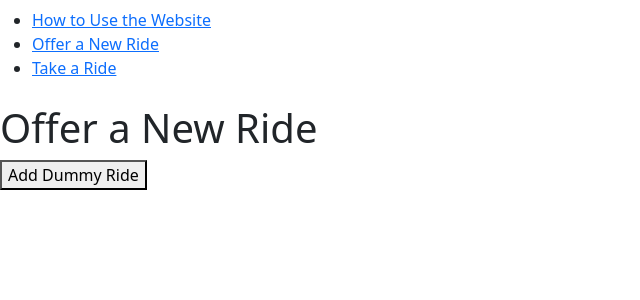
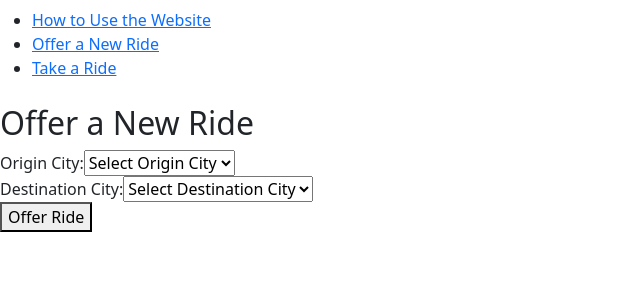
Before and after one commit to nadavpeled1/hitchhiking-react-app, a React (Vite) app: page /offer-ride in a window 1280 px wide. Shown: the top 300 px of the page, without its empty margins (0-640 px from the left). Built offline with nearby package versions, Linux system fonts and the light colour scheme; the HTML template or start-up script is replaced by a standard one.

Commit message:
changed the functionality of adding a ride, to choose dest and origin from a given list of 3 cities

```diff
--- a/src/pages/OfferRide.tsx
+++ b/src/pages/OfferRide.tsx
@@ -1,16 +1,65 @@
-import React from "react";
+import React, { useState } from "react";
 
-// Define props interface
 interface OfferRideProps {
-  addDummyRide: () => void; // Function type with no arguments and no return value
+  addDummyRide: (origin: string, destination: string) => void;
 }
 
-// Use props interface in the functional component
 const OfferRide: React.FC<OfferRideProps> = ({ addDummyRide }) => {
+  // State for form inputs
+  const [origin, setOrigin] = useState<string>(""); // State for origin city
+  const [destination, setDestination] = useState<string>(""); // State for destination city
+
+  // List of cities
+  const cities = ["Beer Sheva", "Tel Aviv", "Haifa"];
+
+  // Handle form submission
+  const handleSubmit = (e: React.FormEvent) => {
+    e.preventDefault();
+    // Call the function to add a new ride with selected origin and destination
+    addDummyRide(origin, destination);
+  };
+
   return (
     <div>
-      <h1>Offer a New Ride</h1>
-      <button onClick={addDummyRide}>Add Dummy Ride</button>
+      <h2>Offer a New Ride</h2>
+      <form onSubmit={handleSubmit}>
+        {/* Dropdown for Origin City */}
+        <label>
+          Origin City:
+          <select value={origin} onChange={(e) => setOrigin(e.target.value)}>
+            <option value="" disabled>
+              Select Origin City
+            </option>
+            {cities.map((city) => (
+              <option key={city} value={city}>
+                {city}
+              </option>
+            ))}
+          </select>
+        </label>
+        <br />
+        {/* Dropdown for Destination City */}
+        <label>
+          Destination City:
+          <select
+            value={destination}
+            onChange={(e) => setDestination(e.target.value)}
+          >
+            <option value="" disabled>
+              Select Destination City
+            </option>
+            {cities.map((city) => (
+              <option key={city} value={city}>
+                {city}
+              </option>
+            ))}
+          </select>
+        </label>
+
+        {/* Submit Button */}
+        <br />
+        <button type="submit">Offer Ride</button>
+      </form>
     </div>
   );
 };
```
